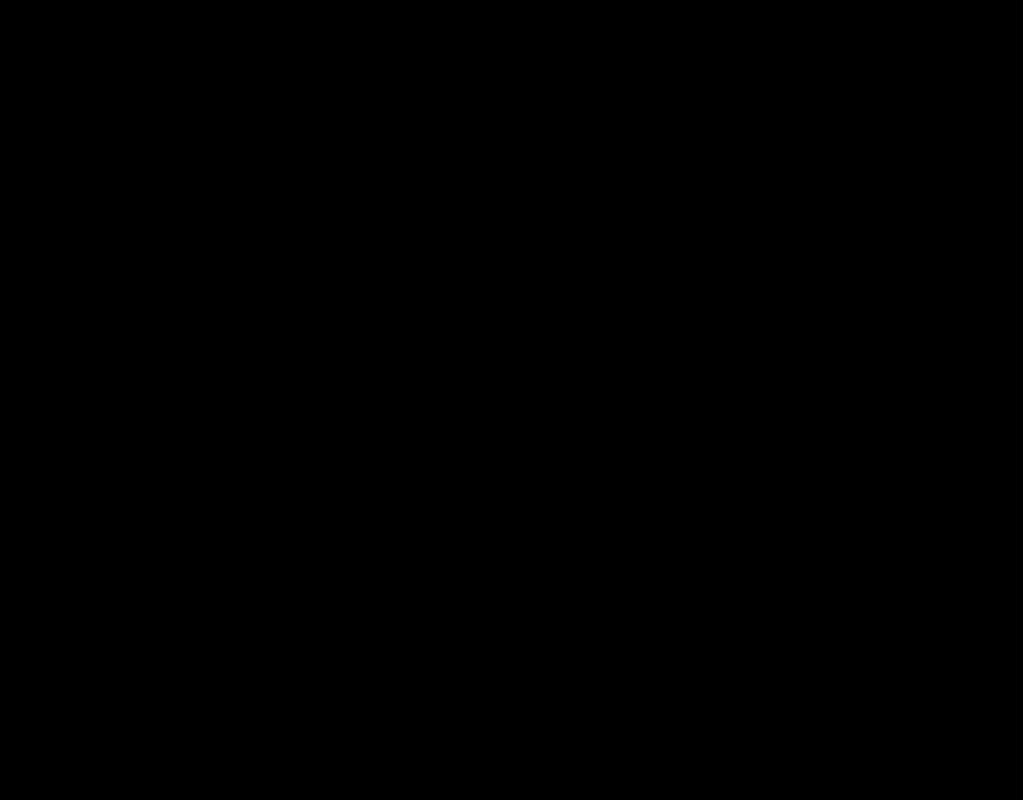
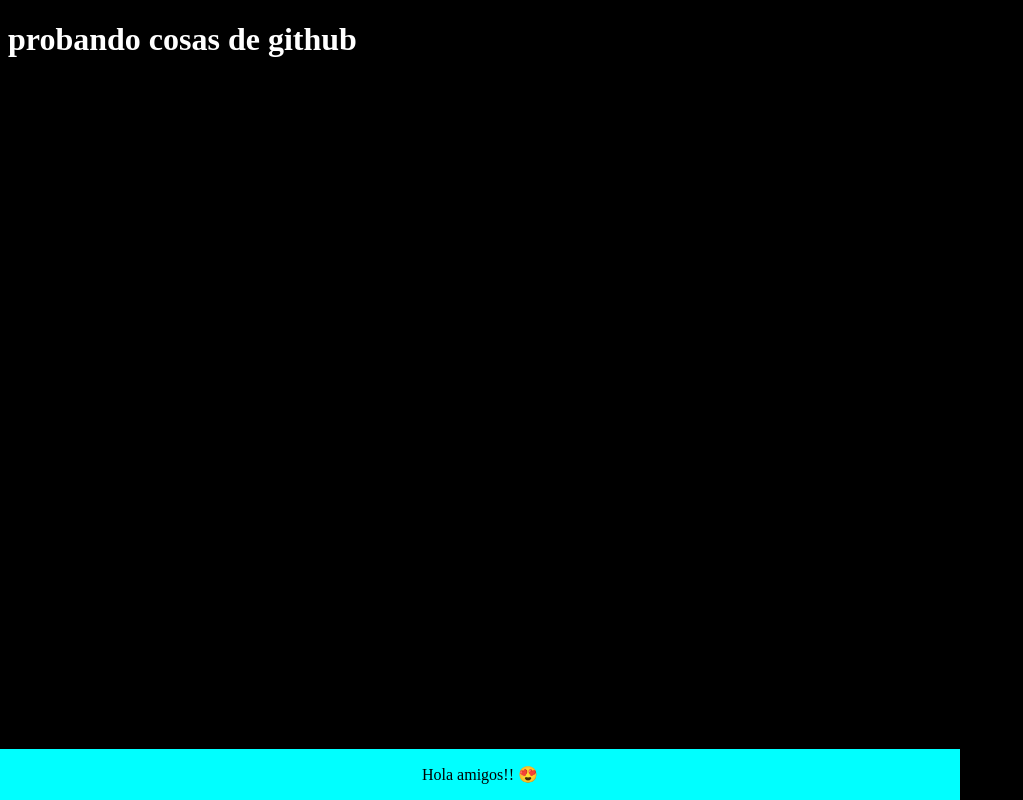
Before and after one commit to jmellado89/administrando-repositorios, a plain HTML site: page index.html in a window 1280 px wide. Shown: the whole page, without its empty margins (0-1023 px from the left). Drawn offline with Linux system fonts and the light colour scheme.

Commit message:
feat:agrega footer y estilos de footer

```diff
--- a/assets/css/style.css
+++ b/assets/css/style.css
@@ -1,3 +1,17 @@
 body {
   background: black;
+  color: white;
 }
+footer p {
+  color: black;
+}
+footer {
+  width: 100%;
+  background-color: aqua;
+  max-width: 960px;
+  text-align: center;
+  position: fixed;
+  bottom: 0;
+  left: 0;
+  right: 0;
+}
--- a/index.html
+++ b/index.html
@@ -12,7 +12,9 @@
     <main>
         <h1>probando cosas de github</h1>
     </main>
-
+    <footer>
+        <p>Hola amigos!! 😍</p>
+    </footer>
 </body>
 
 </html>
```
